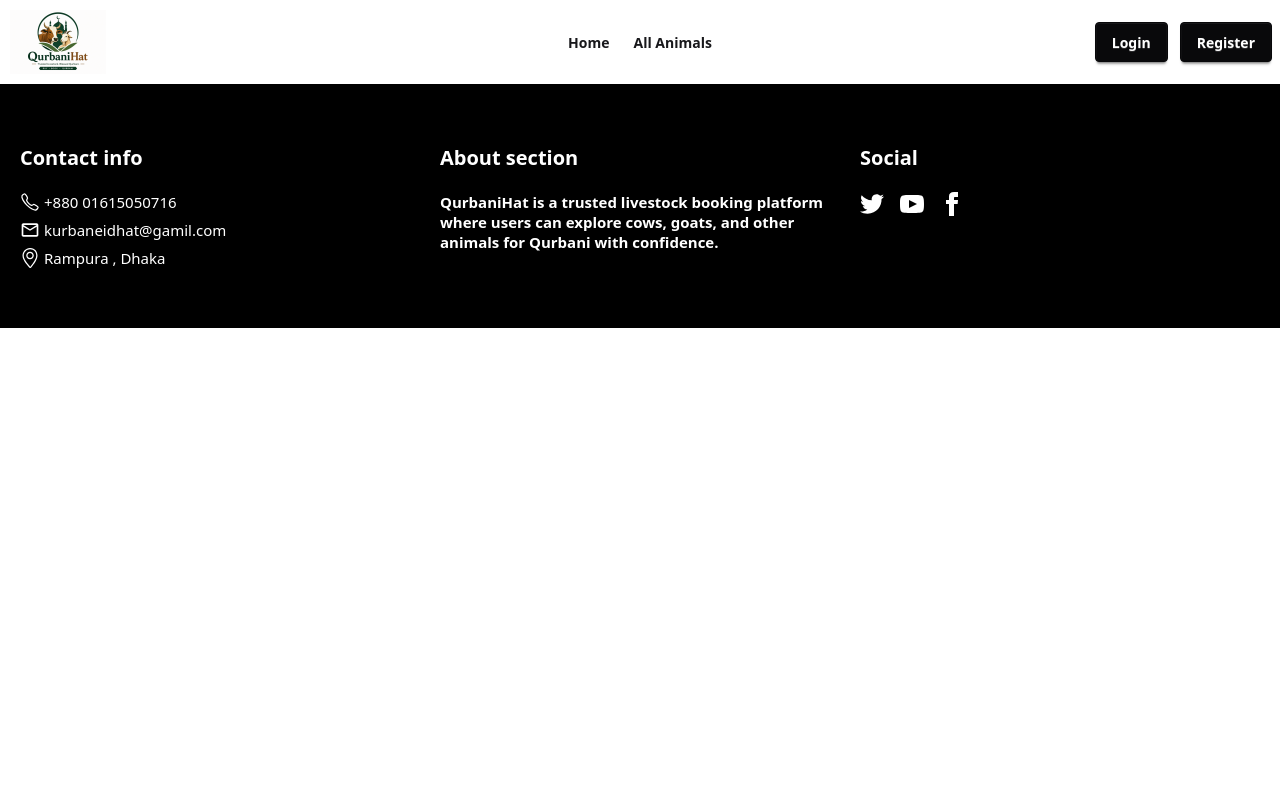
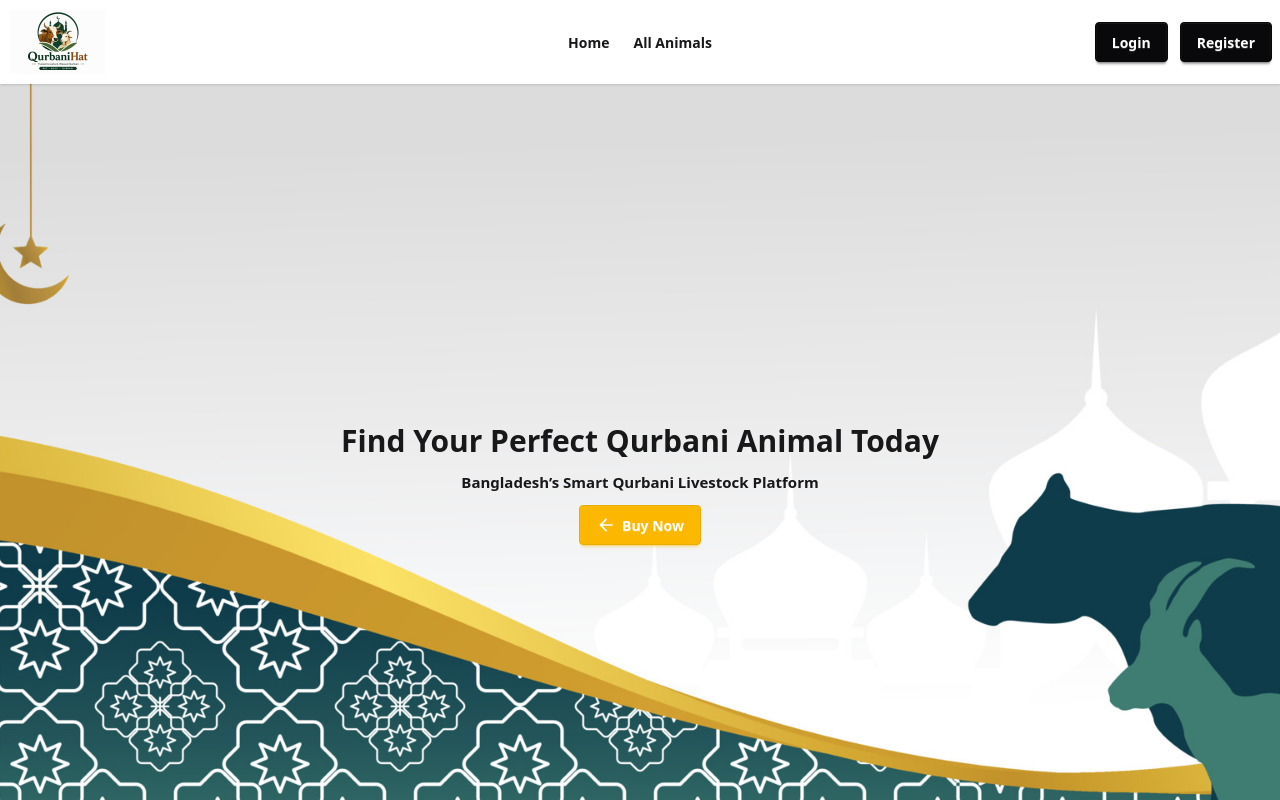
Before and after one commit to Symun-Hossain-Shifat/Assingment-Eight-repo, a Next.js app: page / in a window 1280 px wide. Shown: the top 800 px of the page. Built offline with nearby package versions, Linux system fonts and the light colour scheme.

Commit message:
banner section Done

```diff
--- a/src/app/(main)/page.js
+++ b/src/app/(main)/page.js
@@ -1,8 +1,10 @@
-import Image from "next/image";
+import Bannerpage from "../components/banner";
+
 
 export default function Home() {
   return (
-    <div className="flex flex-col flex-1 items-center justify-center bg-zinc-50 font-sans dark:bg-black">
+    <div>
+      <Bannerpage></Bannerpage>
 
     </div>
   );
--- /dev/null
+++ b/src/app/components/banner.jsx
@@ -0,0 +1,19 @@
+import banner from '@/asset/banner.jpg'
+import { MdOutlineArrowBack } from 'react-icons/md';
+function Bannerpage () {
+  return (
+    <div className='h-screen items-center text-center flex flex-col bg-cover mb-30 bg-center' style={{backgroundImage : `url(${banner.src})`}}>
+
+
+        <div className='my-auto space-y-3'>
+          <h1 className='font-bold text-3xl  '> Find Your Perfect Qurbani Animal Today</h1>
+          <p className='text-[15px] font-bold '>Bangladesh’s Smart Qurbani Livestock Platform</p>
+        <button className='btn mx-auto btn-warning text-white font-semibold flex items-center'>  <MdOutlineArrowBack size={20}/> Buy Now</button>
+
+          </div>
+      </div>
+
+  )
+}
+
+export default Bannerpage
--- a/src/app/not-found.jsx
+++ b/src/app/not-found.jsx
@@ -7,7 +7,7 @@ function Notfoundpage() {
     <div className=" flex flex-col justify-center text-center h-screen ">
       <div className="my-auto space-y-3">
         <p className="font-extrabold  text-3xl text-green-900">This URL is Invalid <br />  <span className="font-semibold text-2xl text-green-900">Please Enter Right URL</span></p>
-      <Link href={'/'}> <button className="btn items-center btn-secondary"> <MdOutlineArrowBack size={20} /> Back Home</button></Link>
+      <Link href={'/'}> <button className="btn flex items-center btn-secondary"> <MdOutlineArrowBack size={20} /> Back Home</button></Link>
 
       </div>
 
```
Also changed, not shown: src/app/(main)/allanimals/page.jsx (renamed from src/app/(main)/homepage/page.jsx), src/asset/banner.jpg (added).
